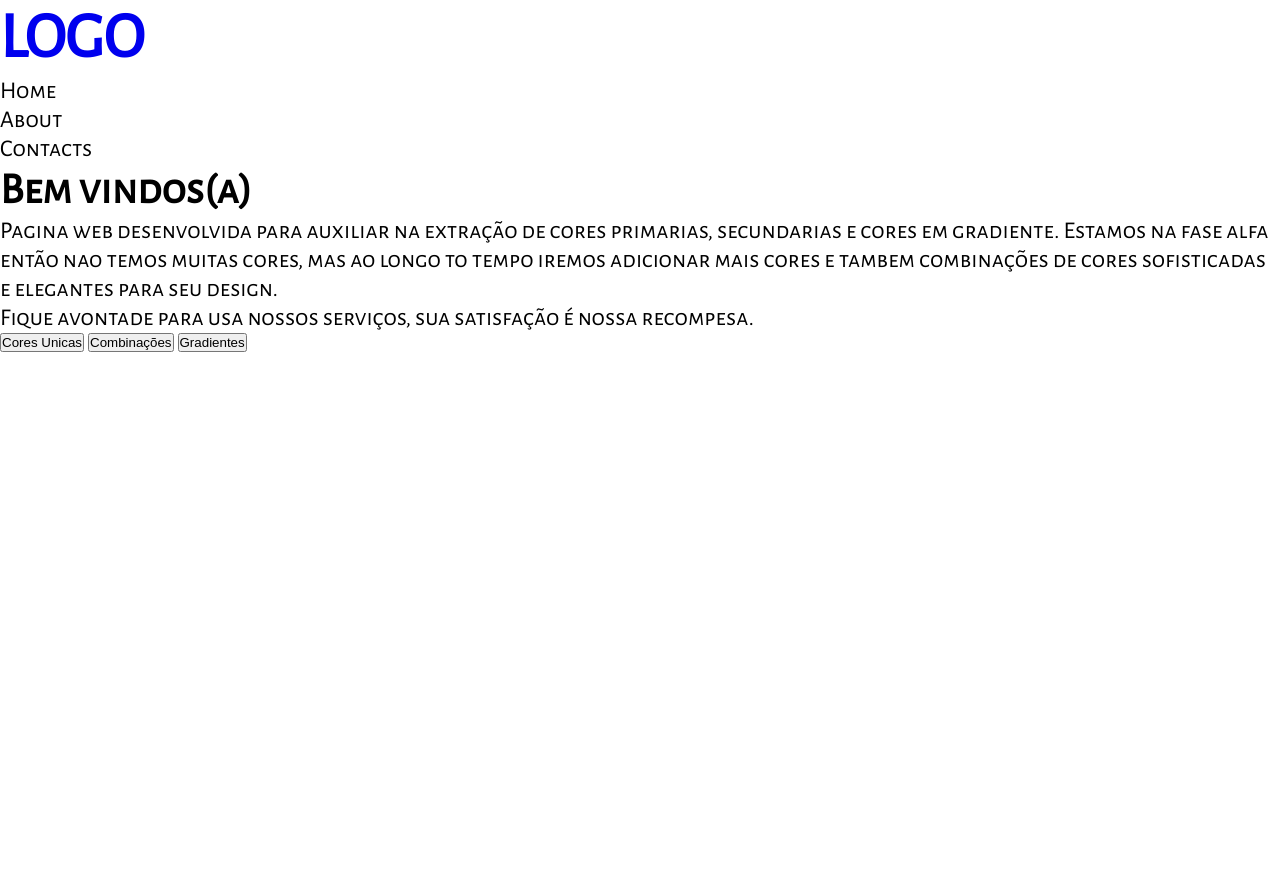
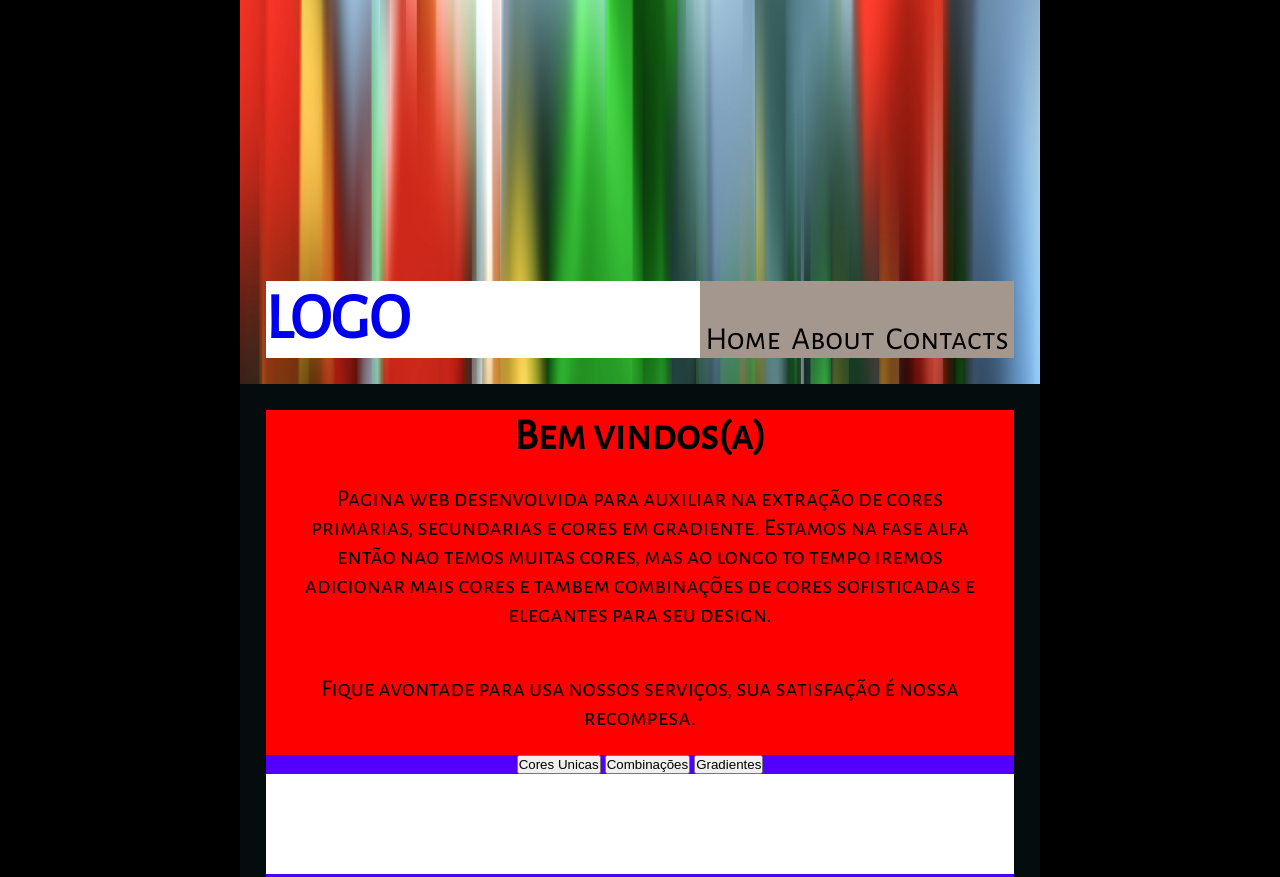
Before and after one commit to AntonioFilhoRoyal/Landing-page, a plain HTML site: page index.html in a window 1280 px wide. Shown: the top 877 px of the page. Before the commit the page ends 800 px from the top, so only its background shows below. Drawn offline with Linux system fonts and the light colour scheme; a web font is replaced by a local one.

Commit message:
CSS da pagina

```diff
--- a/tec/css/style.css
+++ b/tec/css/style.css
@@ -1,3 +1,4 @@
+
 *{
     margin: 0;
     padding: 0;
@@ -9,16 +10,15 @@
 
 /* Cores */
 :root{
-    bg-dark:#040C0E; /* main */
-    bg-dark-f:#132226;
-    text-dark:#A4978E;
+    -bg-dark-:#040C0E; /* main */
+    -bg-dark-f-:#132226;
+    -text-dark-:#A4978E;
 
-    bg-light:#A4978E;
-    bg-light-f:#525B56;
-    text-light:#132226;
+    -bg-light-:#A4978E;
+    -bg-light-f-:#525B56;
+    -text-light-:#132226;
 
-    btn-bg:#BE9063;
-
+    -btn-bg-:#BE9063;
 }
 
 /* Scroll */
@@ -41,9 +41,23 @@
 }
 
     /* CSS Global */
+
  /*font-family:  'Alumni Sans';*/
  /*font-family:  'Alegreya Sans SC';*/
  /*font-family:  Poppins;*/
+
+.container{
+    margin: 0 auto;
+    padding: 2%;
+    width: 800px;
+    min-width: 200px;
+}
+
+.h1{font-size: 4rem; font-family: 'Alumni Sans', 'Alegreya Sans SC', Poppins;}
+.h2{font-size: 3.3rem; font-family: 'Alumni Sans', 'Alegreya Sans SC', Poppins;}
+.h3{font-size: 2.7rem; font-family: 'Alumni Sans', 'Alegreya Sans SC', Poppins;}
+.h5{font-size: 2rem; font-family: 'Alumni Sans', 'Alegreya Sans SC', Poppins;}
+.p{font-size: 1.5rem; font-family: 'Alumni Sans', 'Alegreya Sans SC', Poppins;}
 
 
     /* CSS */
@@ -52,13 +66,90 @@ html{
 }
 
 body{
+    height: 300vh;
     font-size: 16px;
+    background-color: rgb(0, 0, 0);
 }
 
+.header-bg{
+    min-height: 30vw;
 
+    background-image: url(/tec/img/colors-g650375844_1920.jpg);
+    background-repeat: no-repeat;
+    background-size: cover;
+    background-position: center;
+    background-attachment: fixed;
 
-.h1{font-size: 4rem; font-family: 'Alumni Sans', 'Alegreya Sans SC', Poppins;}
-.h2{font-size: 3.3rem; font-family: 'Alumni Sans', 'Alegreya Sans SC', Poppins;}
-.h3{font-size: 2.7rem; font-family: 'Alumni Sans', 'Alegreya Sans SC', Poppins;}
-.h5{font-size: 1.5rem; font-family: 'Alumni Sans', 'Alegreya Sans SC', Poppins;}
-.p{font-size: 1.5rem; font-family: 'Alumni Sans', 'Alegreya Sans SC', Poppins;}
+    display: flex;
+    align-items: flex-end;
+}
+
+.nav-list{
+    width: 100%;
+
+    display: flex;
+    flex-direction: row;
+    justify-content: space-between;
+    background-color: white;
+}
+
+.ul-list{
+    width: 42%;
+    background-color: #A4978E;
+
+    display: flex;
+    flex-direction: row;
+    justify-content: space-around;
+    align-items: flex-end;
+}
+
+.ul-item:hover{
+    background-color: red;
+}
+
+.main-bg{
+    min-height: 100vw;
+    background-color: #040C0E;
+}
+
+.section-intro{
+    min-height: 20vw;
+    background-color: red;
+
+    display: flex;
+    flex-direction: column;
+
+    text-align: center;
+}
+
+.section-intro .p{
+    padding: 3%;
+}
+
+.section-grid{
+    width: 100%;
+    min-height: 30vh;
+    background-color: rgb(81, 0, 255);
+
+    display: flex;
+    flex-direction: column;
+}
+
+.section-grid .div-btn{
+    margin: 0 auto;
+}
+
+.grid{
+    width: 100%;
+    height: 100px;
+    background-color: white;
+}
+
+.grid-box{
+
+}
+
+.section-dev{
+    min-height: 30vw;
+    background-color: rgb(0, 255, 68);
+}
```
